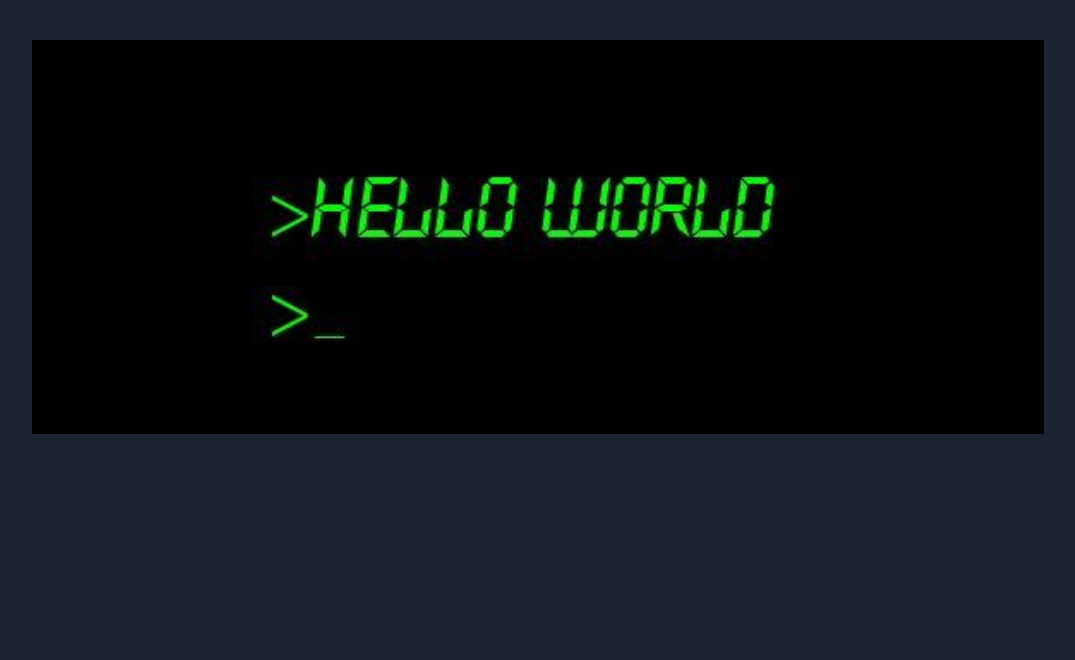
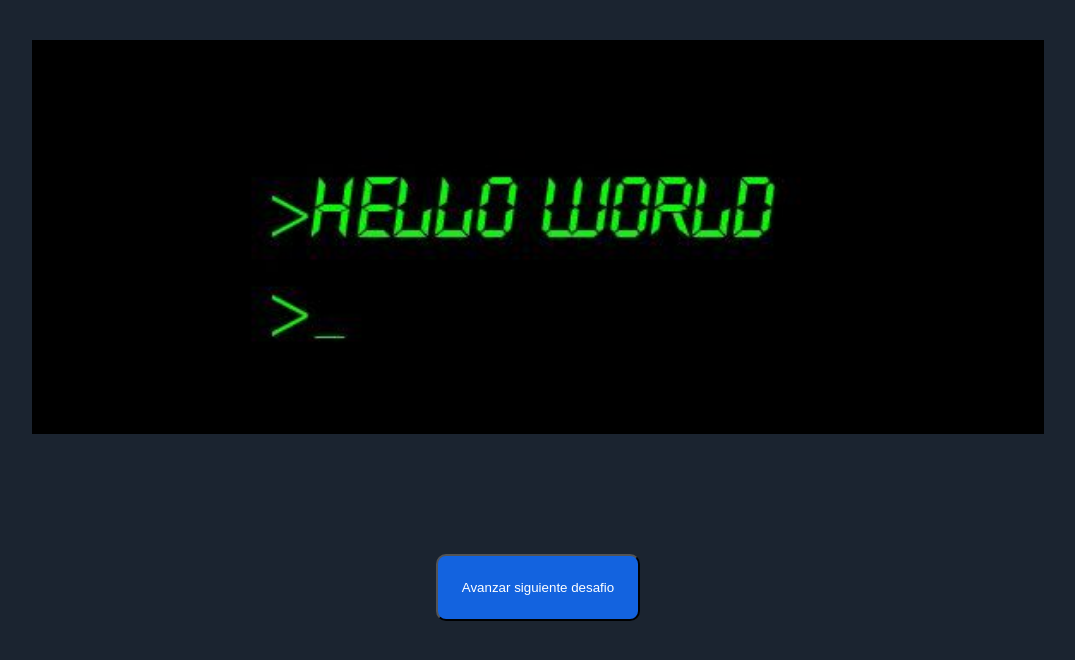
Before and after one commit to Juan-Lozada/condicionales, a plain HTML site: page index.html in a window 1280 px wide. Shown: the whole page, without its empty margins (102-1177 px from the left). Drawn offline with Linux system fonts and the light colour scheme.

Commit message:
button hacia siguiente desafio

```diff
--- a/Ejercicio 1/assets/css/style.css
+++ b/assets/css/style.css
@@ -5,10 +5,12 @@ body {
 
 .container {
     display: flex;
+    flex-direction: column;
     justify-content: center;
     align-items: center;
     padding-top: 4vh;
     width: 100%;
+    gap: 15vh;
 }
 
 .imagen {
@@ -22,3 +24,26 @@ body {
 .imagen:hover {
     box-shadow: 2px 2px 2px 2px black;
 }
+
+.button {
+    display: flex;
+    flex-direction: column;
+    justify-content: center;
+    align-items: center;
+    border-radius: 10px;
+    background-color: #1363df;
+    padding: 3vh;
+}
+
+.button a {
+    text-decoration: none;
+    color: white;
+}
+
+
+.button:hover{
+    box-shadow: 1px 1px 1px black;
+    background-color: #1363ff;
+    cursor: pointer;
+    color: azure;
+}
--- a/Ejercicio 1/index.html
+++ b/index.html
@@ -10,7 +10,11 @@
 <body>
     <div class="container" >
         <img src="assets/imgs/Imagen.jpg" id="imagen" class="imagen">
+
+        <button id="Avanzar" class="button"><a href="https://juan-lozada.github.io/condicionales-2/">Avanzar siguiente desafio</a></button>
     </div>
+
+
 
     <script src="assets/Js/script.js" ></script>
 </body>
```
Also changed, not shown: assets/Js/script.js (renamed from Ejercicio 1/assets/Js/script.js), assets/imgs/Imagen.jpg (renamed from Ejercicio 1/assets/imgs/Imagen.jpg).
